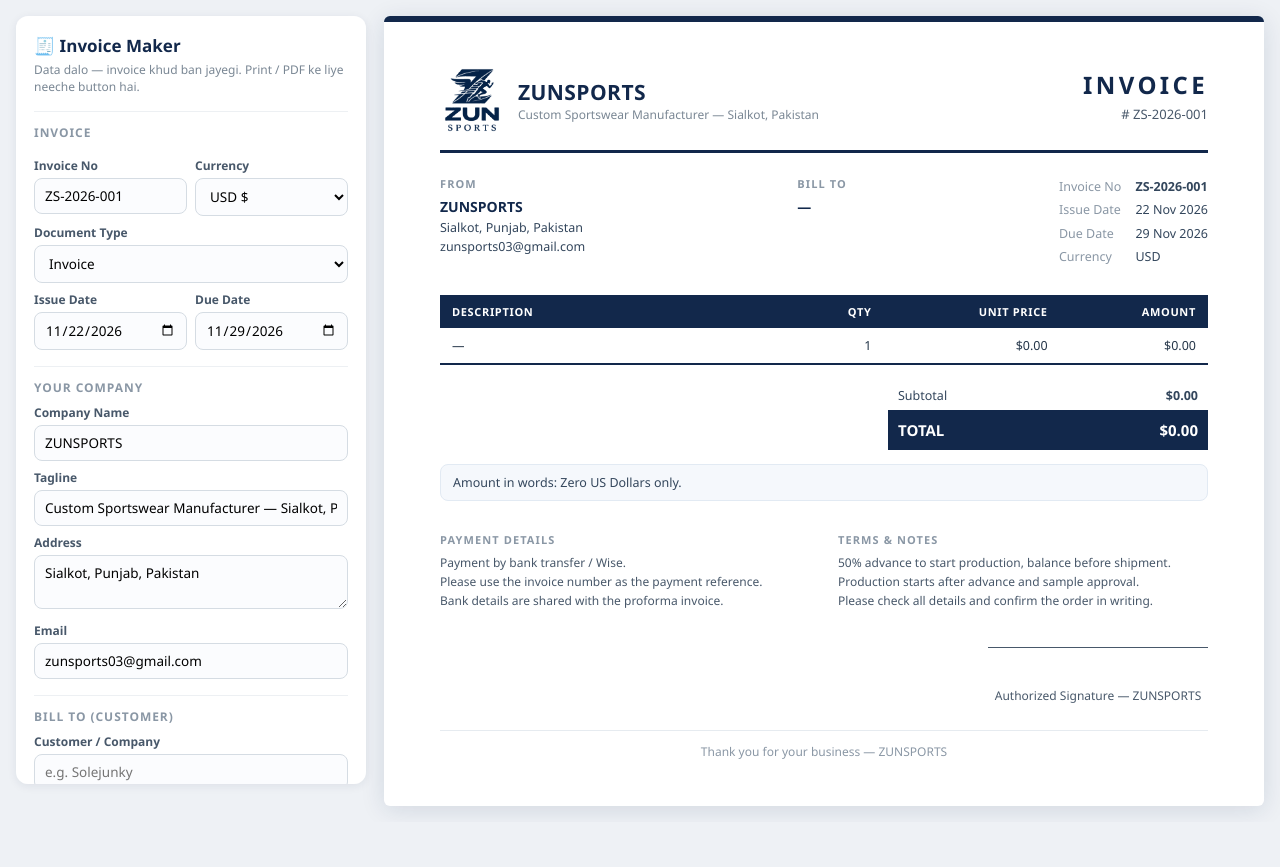
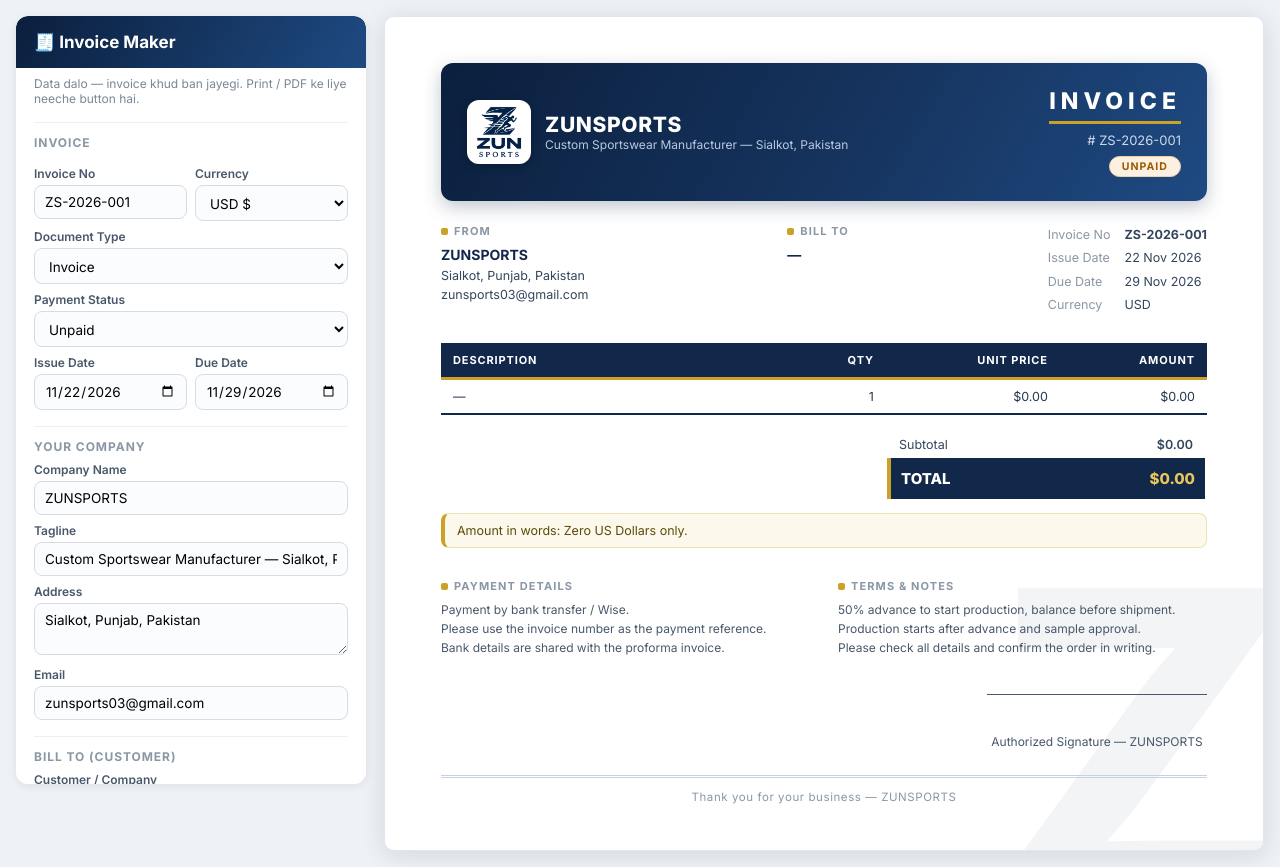
Before and after one commit to meharumerxtylish-cell/zunsports-invoice, a plain HTML site: page index.html in a window 1280 px wide. Before the commit the page ends 822 px from the top, so only its background shows below. Drawn offline with Linux system fonts and the light colour scheme.

Commit message:
Invoice Maker v4 - navy and gold premium design

```diff
--- a/index.html
+++ b/index.html
@@ -4,13 +4,14 @@
 <meta charset="UTF-8">
 <meta name="viewport" content="width=device-width, initial-scale=1.0">
 <title>Zunsports Invoice Maker</title>
+<link href="https://fonts.googleapis.com/css2?family=Inter:wght@400;600;700;800&display=swap" rel="stylesheet">
 <style>
   * { margin:0; padding:0; box-sizing:border-box; }
-  body { font-family:'Segoe UI', Arial, Helvetica, sans-serif; background:#eef1f5; color:#1c2733; }
+  body { font-family:'Inter','Segoe UI', Arial, Helvetica, sans-serif; background:#eef1f5; color:#1c2733; }
   .wrap { display:flex; gap:18px; max-width:1440px; margin:0 auto; padding:16px; align-items:flex-start; }
   /* ---------- editor ---------- */
   .editor { width:350px; flex:none; background:#fff; border-radius:12px; padding:18px; box-shadow:0 2px 10px rgba(20,40,80,.08); position:sticky; top:16px; max-height:calc(100vh - 32px); overflow:auto; }
-  .editor h2 { font-size:17px; color:#12284b; margin-bottom:4px; }
+  .editor h2 { font-size:17px; color:#fff; background:linear-gradient(120deg,#0b1f3d,#1e4a82); margin:-18px -18px 8px; padding:16px 18px; border-radius:12px 12px 0 0; }
   .editor p.sub { font-size:12px; color:#7a8794; margin-bottom:14px; }
   .editor h3 { font-size:12px; text-transform:uppercase; letter-spacing:.08em; color:#8a97a5; margin:16px 0 8px; border-top:1px solid #edf0f3; padding-top:12px; }
   .editor label { display:block; font-size:12px; font-weight:600; color:#48586a; margin:8px 0 4px; }
@@ -21,19 +22,23 @@
   .item-edit .del { float:right; background:#fdecec; color:#b3261e; border:none; border-radius:6px; padding:2px 8px; font-size:12px; cursor:pointer; }
   .btn { display:block; width:100%; padding:11px; border:none; border-radius:9px; font-size:14px; font-weight:700; cursor:pointer; margin-top:10px; }
   .btn-add { background:#eef3fa; color:#12284b; border:1px dashed #9db6d6; }
-  .btn-print { background:#12284b; color:#fff; }
+  .btn-print { background:linear-gradient(120deg,#0b1f3d,#1e4a82); color:#fff; }
   .btn-ghost { background:#fff; color:#48586a; border:1px solid #d5dce3; font-weight:600; }
   .btn-sample { background:#fff7e8; color:#8a5a00; border:1px solid #f0d9a0; font-weight:600; }
   /* ---------- invoice sheet ---------- */
-  .sheet { flex:1; background:#fff; border-top:6px solid #12284b; border-radius:6px; box-shadow:0 4px 24px rgba(20,40,80,.12); padding:46px 56px; min-width:0; }
-  .inv-head { display:flex; justify-content:space-between; align-items:flex-start; border-bottom:3px solid #12284b; padding-bottom:18px; }
+  .sheet { flex:1; background:#fff; border:1px solid #dfe7f0; border-radius:10px; position:relative; overflow:hidden; box-shadow:0 4px 24px rgba(20,40,80,.12); padding:46px 56px; min-width:0; }
+  .inv-head { display:flex; justify-content:space-between; align-items:center; background:linear-gradient(120deg,#0b1f3d,#16345f 55%,#1e4a82); border-radius:12px; padding:24px 26px; box-shadow:0 6px 18px rgba(11,31,61,.25); }
   .brand { display:flex; gap:14px; align-items:center; }
-  .brand img { width:64px; height:64px; object-fit:contain; }
-  .brand .co { font-size:21px; font-weight:800; color:#12284b; letter-spacing:.02em; }
-  .brand .tag { font-size:12px; color:#7a8794; }
+  .brand img { width:64px; height:64px; object-fit:contain; background:#fff; border-radius:12px; padding:6px; box-shadow:0 2px 8px rgba(0,0,0,.25); }
+  .brand .co { font-size:21px; font-weight:800; color:#ffffff; letter-spacing:.03em; }
+  .brand .tag { font-size:12px; color:#b9c9e2; }
   .inv-title { text-align:right; }
-  .inv-title .t { font-size:24px; font-weight:800; color:#12284b; letter-spacing:.14em; }
-  .inv-title .no { font-size:13px; color:#48586a; margin-top:4px; }
+  .inv-title .t { font-size:23px; font-weight:800; color:#ffffff; letter-spacing:.22em; border-bottom:3px solid #c9a227; padding-bottom:6px; }
+  .statuspill { display:inline-block; margin-top:8px; padding:3px 12px; border-radius:999px; font-size:10.5px; font-weight:700; letter-spacing:.1em; }
+  .st-unpaid { background:#fdf0e2; color:#9a5b00; border:1px solid #f0d3a0; }
+  .st-advance { background:#e4ecfd; color:#1d4fb8; border:1px solid #b9cdf5; }
+  .st-paid { background:#e2f5e6; color:#177245; border:1px solid #a8dcbb; }
+  .inv-title .no { font-size:13px; color:#cdd9ec; margin-top:8px; }
   .meta { display:flex; justify-content:space-between; gap:20px; margin-top:22px; }
   .meta .block { font-size:12.5px; line-height:1.55; color:#33465c; }
   .meta .lbl { font-size:11px; font-weight:700; letter-spacing:.1em; color:#8a97a5; text-transform:uppercase; margin-bottom:4px; }
@@ -42,23 +47,23 @@
   .meta table td { padding:2px 0 2px 14px; } .meta table td:first-child { color:#8a97a5; padding-left:0; }
   table.items { width:100%; border-collapse:collapse; margin-top:26px; font-size:12.5px; }
   table.items tbody tr:nth-child(even) td { background:#f7fafc; }
-  table.items th { background:#12284b; color:#fff; text-align:left; padding:9px 12px; font-size:11px; letter-spacing:.06em; text-transform:uppercase; }
+  table.items th { background:#12284b; color:#fff; text-align:left; padding:10px 12px; font-size:11px; letter-spacing:.08em; text-transform:uppercase; border-bottom:3px solid #c9a227; }
   table.items th.r, table.items td.r { text-align:right; }
   table.items td { padding:9px 12px; border-bottom:1px solid #e6ebf0; color:#26374a; vertical-align:top; }
   table.items tr:last-child td { border-bottom:2px solid #12284b; }
   .totals { display:flex; justify-content:flex-end; margin-top:16px; }
   .totals table { border-collapse:collapse; font-size:12.5px; min-width:320px; }
   .totals td { padding:6px 10px; color:#33465c; } .totals td.r { text-align:right; font-weight:600; }
-  .totals tr.grand td { background:#12284b; color:#fff; font-size:15px; font-weight:800; padding:10px; }
-  .totals tr.grand td.r { color:#fff; }
+  .totals tr.grand td { background:#12284b; color:#fff; font-size:15px; font-weight:800; padding:11px 10px; border-left:4px solid #c9a227; }
+  .totals tr.grand td.r { color:#e7c65a; border-left:none; }
   .notes { margin-top:30px; display:flex; gap:28px; }
   .notes .block { flex:1; font-size:12px; line-height:1.6; color:#48586a; white-space:pre-line; }
   .notes .lbl { font-size:11px; font-weight:700; letter-spacing:.1em; color:#8a97a5; text-transform:uppercase; margin-bottom:5px; }
-  .words { margin-top:14px; font-size:12.5px; color:#33465c; background:#f5f8fc; border:1px solid #e2eaf3; border-radius:8px; padding:9px 12px; }
+  .words { margin-top:14px; font-size:12.5px; color:#5c4a08; background:#fdf8ec; border:1px solid #eee0b3; border-left:4px solid #c9a227; border-radius:8px; padding:9px 12px; }
   .sign { margin-top:36px; display:flex; justify-content:flex-end; }
   .sign .box { text-align:center; font-size:12px; color:#48586a; }
   .sign .line { border-top:1px solid #48586a; width:220px; margin-bottom:6px; height:34px; }
-  .foot { margin-top:26px; border-top:1px solid #e6ebf0; padding-top:12px; text-align:center; font-size:12px; color:#8a97a5; }
+  .foot { margin-top:26px; border-top:3px double #c4d2e4; padding-top:12px; text-align:center; font-size:11.5px; letter-spacing:.05em; color:#8a97a5; }
   @media (max-width:900px){ .wrap{flex-direction:column;} .editor{width:100%; position:static; max-height:none;} .sheet{padding:26px 20px;} }
   @media print {
     body { background:#fff; }
@@ -67,6 +72,10 @@
     .sheet { box-shadow:none; border-radius:0; padding:10px 6px; }
     @page { size:A4; margin:14mm; }
   }
+  .meta .lbl::before, .notes .lbl::before { content:''; display:inline-block; width:7px; height:7px; background:#c9a227; margin-right:6px; border-radius:2px; }
+  .sheet::before { content:'Z'; position:absolute; right:-24px; bottom:-110px; font-size:430px; font-weight:800; color:rgba(18,40,75,.05); line-height:1; pointer-events:none; }
+  .sheet > * { position:relative; z-index:1; }
+  .inv-head, table.items th, .totals tr.grand td { -webkit-print-color-adjust:exact; print-color-adjust:exact; }
 </style>
 </head>
 <body>
@@ -90,6 +99,12 @@
       <option value="INVOICE">Invoice</option>
       <option value="PROFORMA INVOICE">Proforma Invoice</option>
       <option value="QUOTATION">Quotation</option>
+    </select>
+    <label>Payment Status</label>
+    <select id="f_status">
+      <option value="UNPAID">Unpaid</option>
+      <option value="ADVANCE PAID">Advance Paid</option>
+      <option value="PAID IN FULL">Paid in Full</option>
     </select>
     <div class="row2">
       <div><label>Issue Date</label><input id="f_date" type="date"></div>
@@ -146,6 +161,7 @@
       <div class="inv-title">
         <div class="t" id="v_doctype">INVOICE</div>
         <div class="no" id="v_invno"></div>
+        <div><span class="statuspill st-unpaid" id="v_status">UNPAID</span></div>
       </div>
     </div>
 
@@ -249,6 +265,9 @@ function render(){
   const g = id => $(id).value;
   $('v_coname').textContent = g('f_coname'); $('v_coname2').textContent = g('f_coname'); $('v_coname3').textContent = g('f_coname'); $('v_coname4').textContent = g('f_coname');
   $('v_doctype').textContent = g('f_doctype');
+  const st = g('f_status'); const pill = $('v_status');
+  pill.textContent = st;
+  pill.className = 'statuspill ' + (st==='PAID IN FULL' ? 'st-paid' : st==='ADVANCE PAID' ? 'st-advance' : 'st-unpaid');
   $('v_cotag').textContent = g('f_cotag');
   $('v_coaddr').textContent = g('f_coaddr'); $('v_coemail').textContent = g('f_coemail');
   $('v_bname').textContent = g('f_bname') || '—';
@@ -316,14 +335,14 @@ function newInvoice(){
   const iso = d => d.toISOString().slice(0,10);
   apply({ f_invno: nextNo(), f_cur:'USD', f_date: iso(today), f_due: iso(due),
     f_coname: DEFAULTS.coname, f_cotag: DEFAULTS.cotag, f_coaddr: DEFAULTS.coaddr, f_coemail: DEFAULTS.coemail,
-    f_doctype:'INVOICE', f_bname:'', f_bperson:'', f_baddr:'', f_bemail:'',
+    f_doctype:'INVOICE', f_status:'UNPAID', f_bname:'', f_bperson:'', f_baddr:'', f_bemail:'',
     f_disc:0, f_ship:0, f_adv:0, f_tax:0, f_pay: DEFAULTS.pay, f_terms: DEFAULTS.terms,
     items:[{desc:'',qty:1,price:0}] });
 }
 function loadSample(){
   const today = new Date(), due = new Date(Date.now()+7*864e5);
   const iso = d => d.toISOString().slice(0,10);
-  apply({ f_doctype:'PROFORMA INVOICE', f_invno: $('f_invno').value || nextNo(), f_cur:'USD', f_date: iso(today), f_due: iso(due),
+  apply({ f_doctype:'PROFORMA INVOICE', f_status:'UNPAID', f_invno: $('f_invno').value || nextNo(), f_cur:'USD', f_date: iso(today), f_due: iso(due),
     f_coname: DEFAULTS.coname, f_cotag: DEFAULTS.cotag, f_coaddr: DEFAULTS.coaddr, f_coemail: DEFAULTS.coemail,
     f_bname:'Solejunky', f_bperson:'Jochem', f_baddr:'Netherlands', f_bemail:'info@solejunky.nl',
     f_disc:25, f_ship:0, f_adv:0, f_tax:0, f_pay: DEFAULTS.pay, f_terms: DEFAULTS.terms,
```
